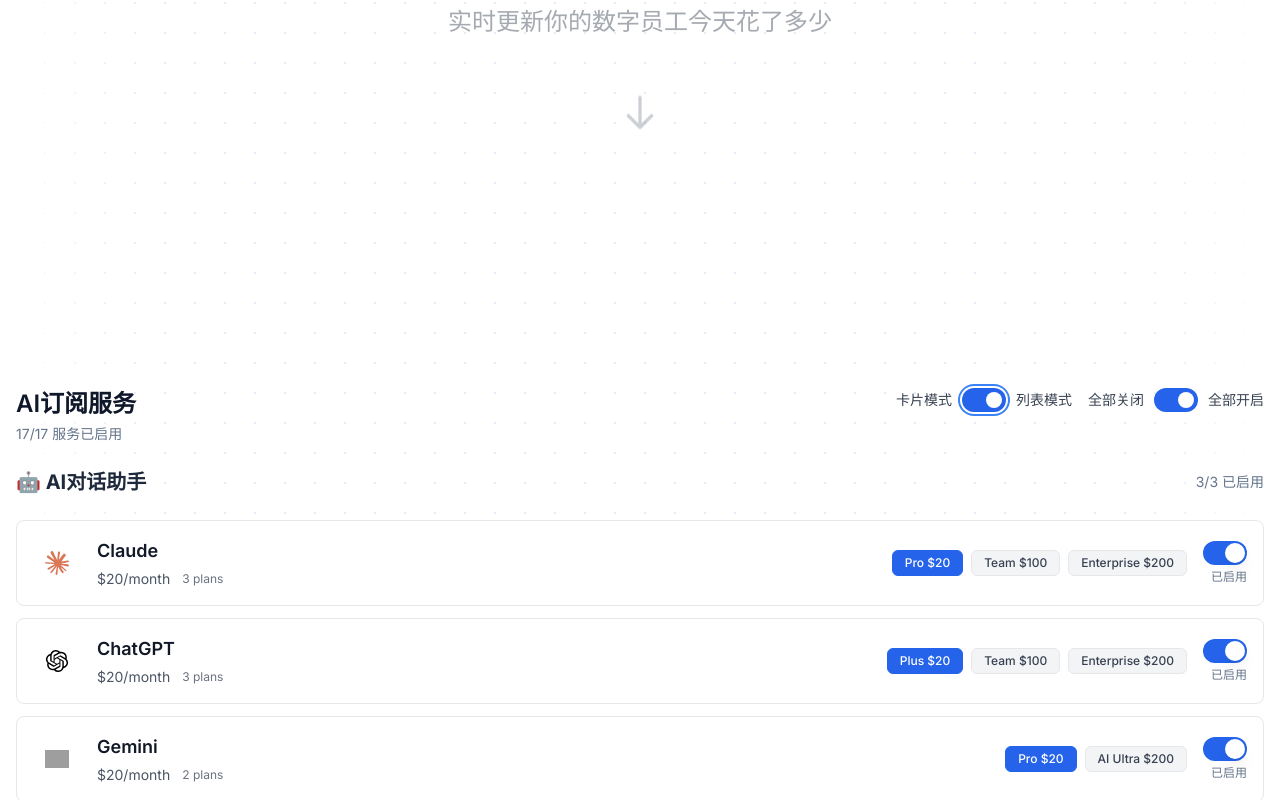
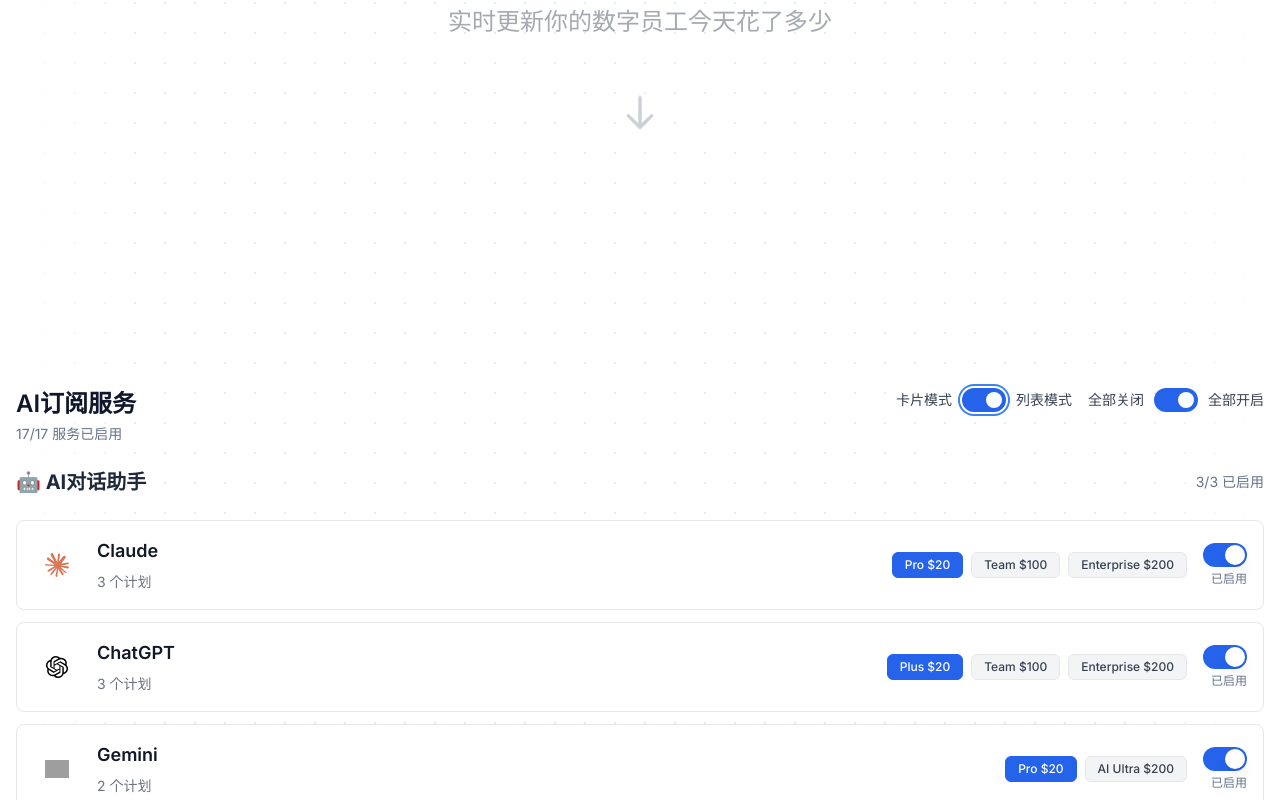
Before and after one commit to 2019YKL/AI-Spends, a Next.js app: page / in a window 1280 px wide. Both pictures are taken after a click on the button 984 px from the left and 922 px from the top of the page. Shown: the part 522-1322 px from the top of the page. Built offline with nearby package versions, Linux system fonts and the light colour scheme; grey boxes are pictures that could not be loaded.

Commit message:
优化计划详情信息

```diff
--- a/src/components/ListCostTrackingCard.tsx
+++ b/src/components/ListCostTrackingCard.tsx
@@ -33,16 +33,13 @@
           <h3 className="text-lg font-semibold text-gray-900 dark:text-gray-100 truncate">
             {service.name}
           </h3>
-          <div className="flex items-center gap-3 mt-1">
-            <span className="text-sm text-gray-600 dark:text-gray-400">
-              ${service.subscriptionPrice}/month
-            </span>
-            {service.pricingTiers && service.pricingTiers.length > 0 && (
-              <span className="text-xs text-gray-500 dark:text-gray-500">
-                {service.pricingTiers.length} plans
+          {service.pricingTiers && service.pricingTiers.length > 0 && (
+            <div className="mt-1">
+              <span className="text-sm text-gray-500 dark:text-gray-500">
+                {service.pricingTiers.length} 个计划
               </span>
-            )}
-          </div>
+            </div>
+          )}
         </div>
       </div>
 
```
